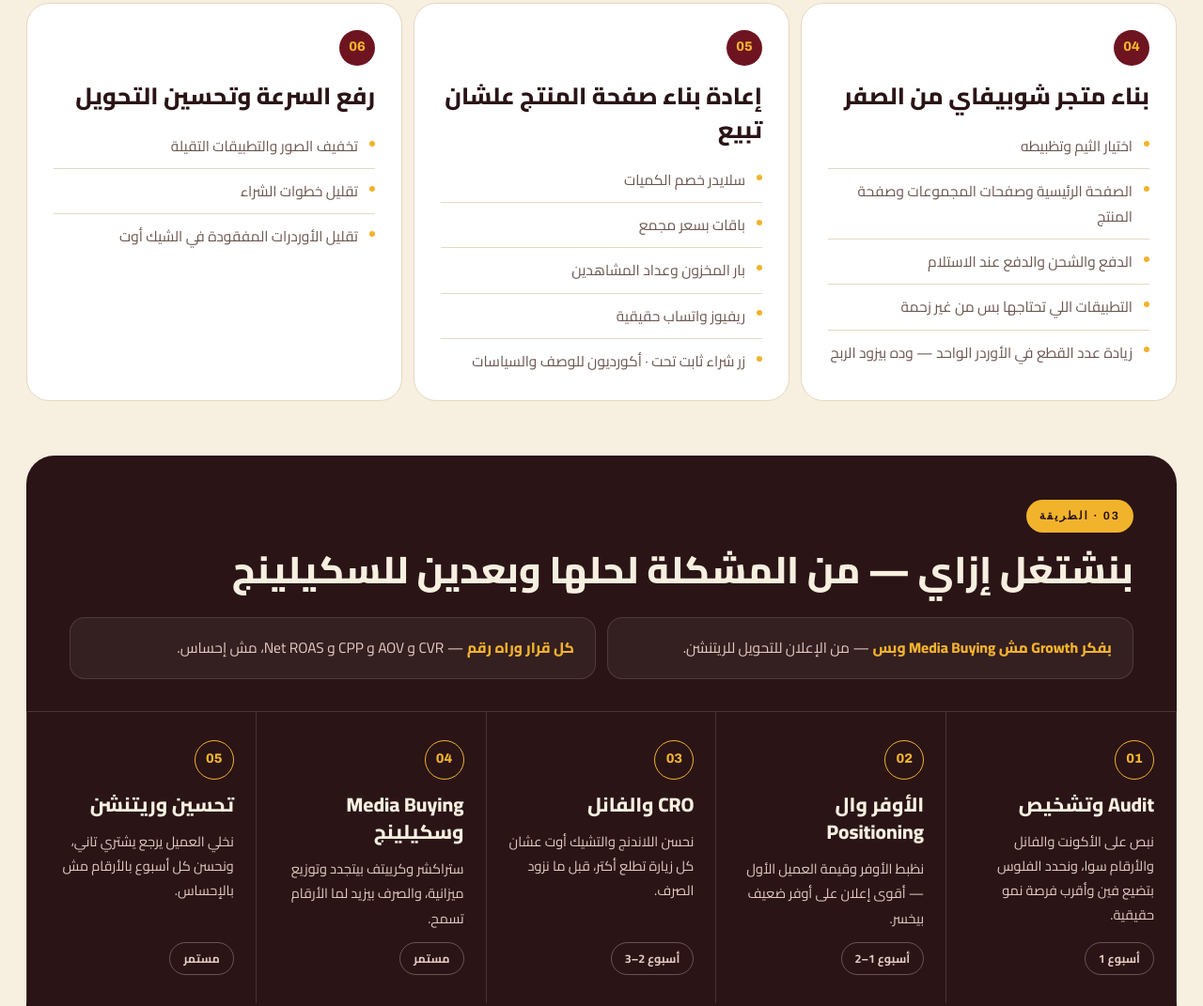
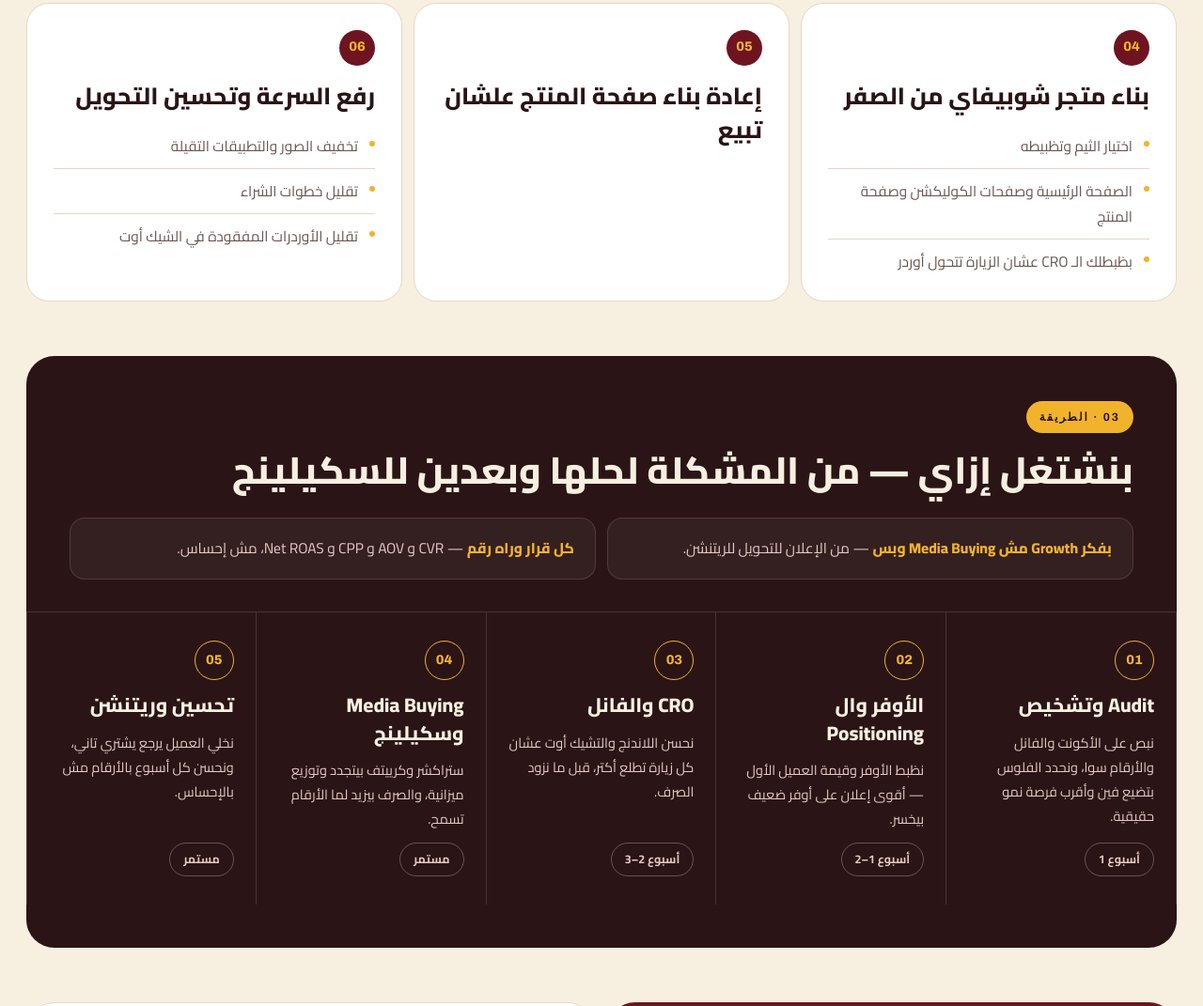
Before and after one commit to Amrhany10/MediaBuyer, a plain HTML site: page index.html in a window 1280 px wide. Shown: the part 2316-3387 px from the top of the page at 94% size. Drawn offline with Linux system fonts and the light colour scheme.

Commit message:
Update index.html

```diff
--- a/index.html
+++ b/index.html
@@ -129,22 +129,13 @@
         <h3>بناء متجر شوبيفاي من الصفر</h3>
         <ul>
           <li>اختيار الثيم وتظبيطه</li>
-          <li>الصفحة الرئيسية وصفحات المجموعات وصفحة المنتج</li>
-          <li>الدفع والشحن والدفع عند الاستلام</li>
-          <li>التطبيقات اللي تحتاجها بس من غير زحمة</li>
-          <li>زيادة عدد القطع في الأوردر الواحد — وده بيزود الربح</li>
+          <li>الصفحة الرئيسية وصفحات الكوليكشن وصفحة المنتج</li>
+          <li>بظبطلك الـ CRO عشان الزيارة تتحول أوردر</li>
         </ul>
       </div>
       <div class="svc-card">
         <div class="no">05</div>
         <h3>إعادة بناء صفحة المنتج علشان تبيع</h3>
-        <ul>
-          <li>سلايدر خصم الكميات</li>
-          <li>باقات بسعر مجمع</li>
-          <li>بار المخزون وعداد المشاهدين</li>
-          <li>ريفيوز واتساب حقيقية</li>
-          <li>زر شراء ثابت تحت · أكورديون للوصف والسياسات</li>
-        </ul>
       </div>
       <div class="svc-card">
         <div class="no">06</div>
@@ -244,6 +235,7 @@
           <li>بتدور على أرخص سعر</li>
           <li>الميزانية محدودة جدا ومش هتستحمل تجريب</li>
           <li>عايز ضمان نتيجة من غير أي تجريب</li>
+          <li>المنتج حرام أو خامته وحشة وفيه مشاكل</li>
         </ul>
       </div>
     </div>
```
